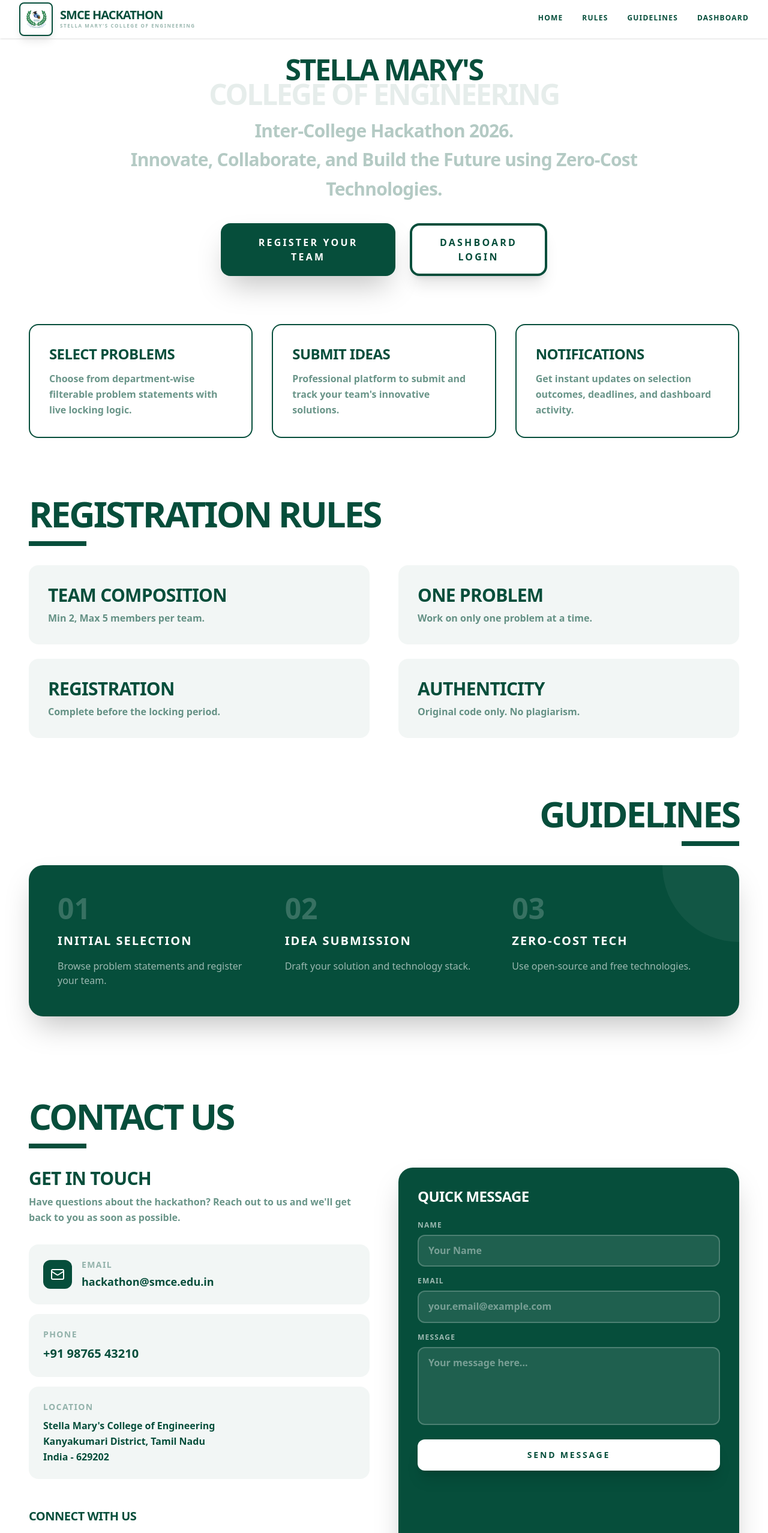
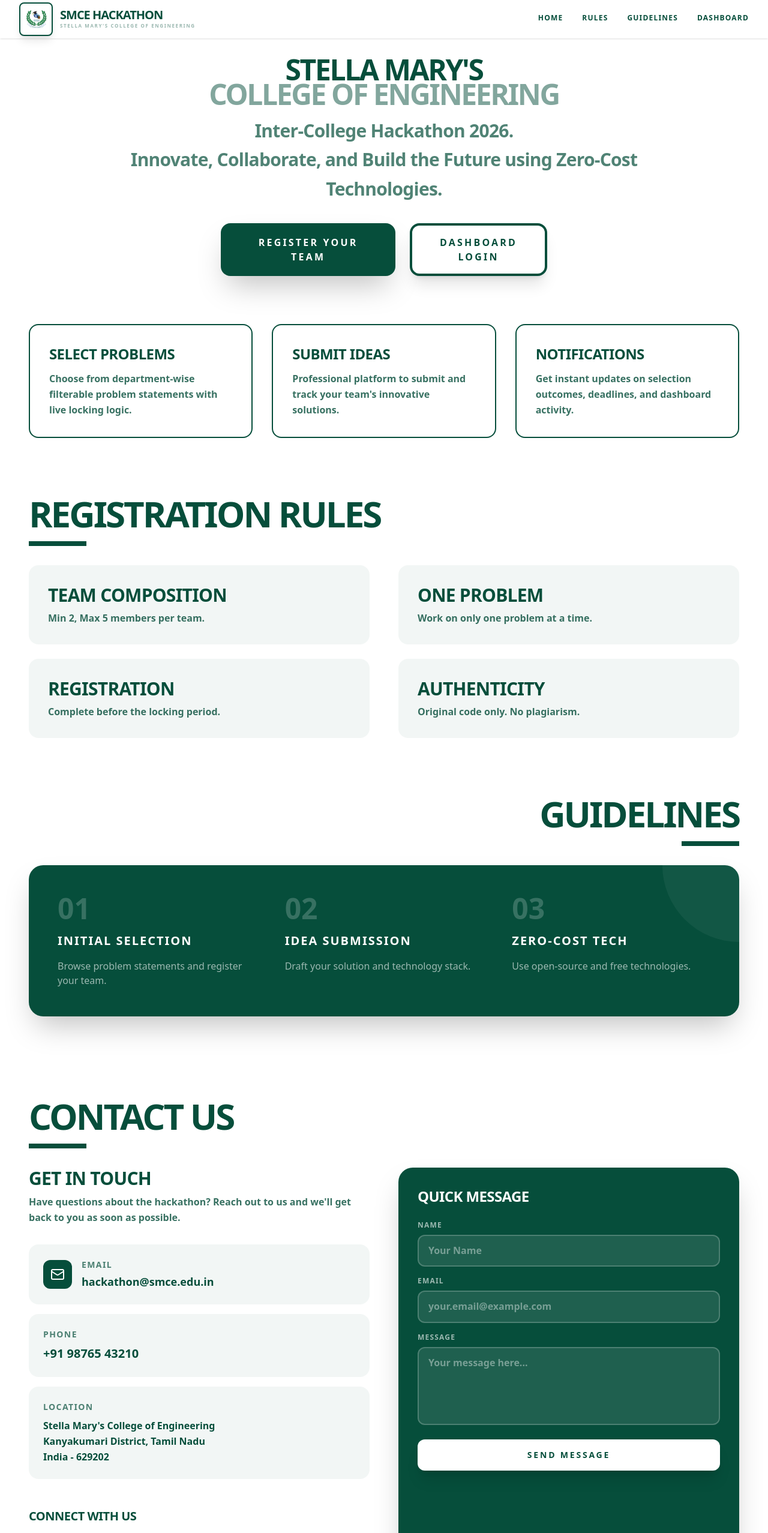
Before and after one commit to geonithin/inter-hack, a React (Vite) app: page / in a window 1280 px wide. Shown: the top 2555 px of the page at 60% size. Built offline with nearby package versions, Linux system fonts and the light colour scheme.

Commit message:
feat: Update text colors for improved readability across Layout, Dashboard, and Landing pages

```diff
--- a/src/layouts/Layout.jsx
+++ b/src/layouts/Layout.jsx
@@ -156,7 +156,7 @@
                 <div className="lg:hidden fixed inset-0 z-[60]">
                     {/* Backdrop */}
                     <div
-                        className="absolute inset-0 bg-oxford/60 backdrop-blur-sm animate-in fade-in duration-300"
+                        className="absolute inset-0 backdrop-blur-xl animate-in fade-in duration-300"
                         onClick={() => setIsMobileMenuOpen(false)}
                     />
                     {/* Floating Mini Menu Card */}
--- a/src/pages/Landing.jsx
+++ b/src/pages/Landing.jsx
@@ -9,9 +9,9 @@
             <div className="space-y-4 max-w-5xl">
                 <h1 className="text-responsive-h1 text-oxford tracking-tighter uppercase leading-[0.85] mb-4">
                     Stella Mary's <br />
-                    <span className="text-oxford/10 font-black">College of Engineering</span>
+                    <span className="text-oxford/50 font-black">College of Engineering</span>
                 </h1>
-                <p className="text-sm sm:text-2xl lg:text-3xl text-oxford/30 max-w-4xl mx-auto font-bold tracking-tight leading-relaxed">
+                <p className="text-sm sm:text-2xl lg:text-3xl text-oxford/70 max-w-4xl mx-auto font-bold tracking-tight leading-relaxed">
                     Inter-College Hackathon 2026. <br className="hidden sm:block" />
                     Innovate, Collaborate, and Build the Future using Zero-Cost Technologies.
                 </p>
@@ -40,7 +40,7 @@
                 ].map((feature, i) => (
                     <div key={i} className="p-4 sm:p-8 oxford-edge rounded-xl sm:rounded-2xl space-y-2 sm:space-y-3 bg-white text-left">
                         <h3 className="text-lg lg:text-2xl font-black text-oxford uppercase tracking-tight">{feature.title}</h3>
-                        <p className="text-[10px] lg:text-base text-oxford/60 font-bold leading-relaxed">{feature.desc}</p>
+                        <p className="text-[10px] lg:text-base text-oxford/80 font-bold leading-relaxed">{feature.desc}</p>
                     </div>
                 ))}
             </div>
@@ -55,21 +55,21 @@
                     <div className="space-y-4 sm:space-y-6">
                         <div className="p-4 sm:p-8 bg-oxford/5 rounded-xl sm:rounded-2xl">
                             <h4 className="font-black text-xl sm:text-3xl uppercase tracking-tight mb-1 sm:mb-2">Team Composition</h4>
-                            <p className="text-[10px] sm:text-base text-oxford/60 font-bold">Min 2, Max 5 members per team.</p>
+                            <p className="text-[10px] sm:text-base text-oxford/80 font-bold">Min 2, Max 5 members per team.</p>
                         </div>
                         <div className="p-4 sm:p-8 bg-oxford/5 rounded-xl sm:rounded-2xl">
                             <h4 className="font-black text-xl sm:text-3xl uppercase tracking-tight mb-1 sm:mb-2">Registration</h4>
-                            <p className="text-[10px] sm:text-base text-oxford/60 font-bold">Complete before the locking period.</p>
+                            <p className="text-[10px] sm:text-base text-oxford/80 font-bold">Complete before the locking period.</p>
                         </div>
                     </div>
                     <div className="space-y-4 sm:space-y-6">
                         <div className="p-4 sm:p-8 bg-oxford/5 rounded-xl sm:rounded-2xl">
                             <h4 className="font-black text-xl sm:text-3xl uppercase tracking-tight mb-1 sm:mb-2">One Problem</h4>
-                            <p className="text-[10px] sm:text-base text-oxford/60 font-bold">Work on only one problem at a time.</p>
+                            <p className="text-[10px] sm:text-base text-oxford/80 font-bold">Work on only one problem at a time.</p>
                         </div>
                         <div className="p-4 sm:p-8 bg-oxford/5 rounded-xl sm:rounded-2xl">
                             <h4 className="font-black text-xl sm:text-3xl uppercase tracking-tight mb-1 sm:mb-2">Authenticity</h4>
-                            <p className="text-[10px] sm:text-base text-oxford/60 font-bold">Original code only. No plagiarism.</p>
+                            <p className="text-[10px] sm:text-base text-oxford/80 font-bold">Original code only. No plagiarism.</p>
                         </div>
                     </div>
                 </div>
@@ -113,7 +113,7 @@
                     <div className="space-y-6 sm:space-y-8">
                         <div className="space-y-2">
                             <h3 className="text-xl sm:text-3xl font-black text-oxford uppercase tracking-tight">Get in Touch</h3>
-                            <p className="text-sm sm:text-base text-oxford/60 font-bold leading-relaxed">
+                            <p className="text-sm sm:text-base text-oxford/80 font-bold leading-relaxed">
                                 Have questions about the hackathon? Reach out to us and we'll get back to you as soon as possible.
                             </p>
                         </div>
@@ -123,16 +123,16 @@
                                     <Mail className="w-5 h-5 sm:w-6 sm:h-6 text-white" />
                                 </div>
                                 <div>
-                                    <h4 className="text-xs sm:text-sm font-black uppercase tracking-widest mb-1 text-oxford/40">Email</h4>
+                                    <h4 className="text-xs sm:text-sm font-black uppercase tracking-widest mb-1 text-oxford/70">Email</h4>
                                     <a href="mailto:hackathon@smce.edu.in" className="text-sm sm:text-lg font-black text-oxford hover:text-oxford-light transition-all">hackathon@smce.edu.in</a>
                                 </div>
                             </div>
                             <div className="p-4 sm:p-6 bg-oxford/5 rounded-xl sm:rounded-2xl">
-                                <h4 className="text-xs sm:text-sm font-black uppercase tracking-widest mb-2 text-oxford/40">Phone</h4>
+                                <h4 className="text-xs sm:text-sm font-black uppercase tracking-widest mb-2 text-oxford/70">Phone</h4>
                                 <a href="tel:+919876543210" className="text-base sm:text-xl font-black text-oxford hover:text-oxford-light transition-all">+91 98765 43210</a>
                             </div>
                             <div className="p-4 sm:p-6 bg-oxford/5 rounded-xl sm:rounded-2xl">
-                                <h4 className="text-xs sm:text-sm font-black uppercase tracking-widest mb-2 text-oxford/40">Location</h4>
+                                <h4 className="text-xs sm:text-sm font-black uppercase tracking-widest mb-2 text-oxford/70">Location</h4>
                                 <p className="text-sm sm:text-base font-black text-oxford leading-relaxed">
                                     Stella Mary's College of Engineering<br />
                                     Kanyakumari District, Tamil Nadu<br />
```
Also changed, not shown: src/pages/Dashboard.jsx (+15 -15 lines).
